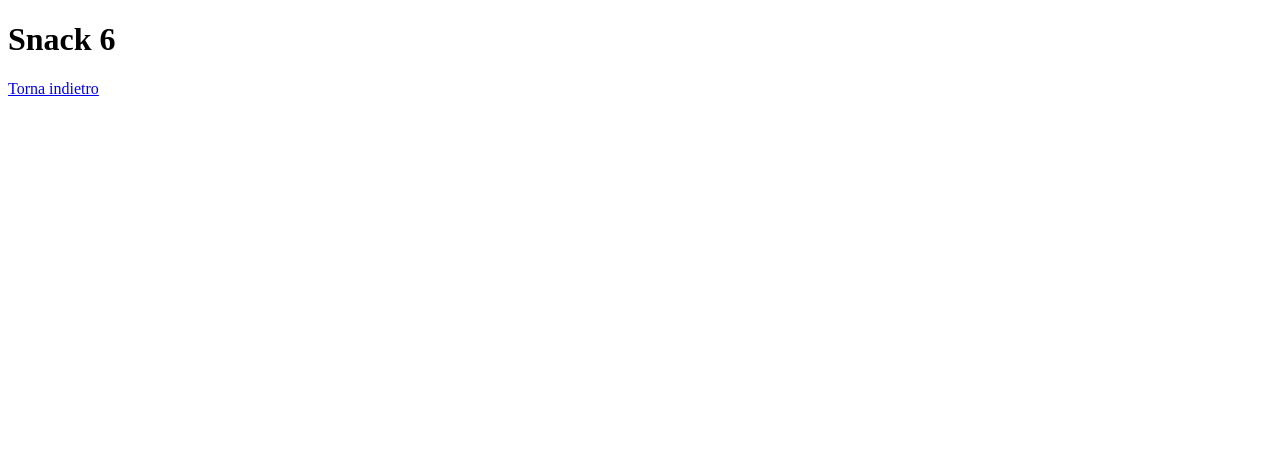
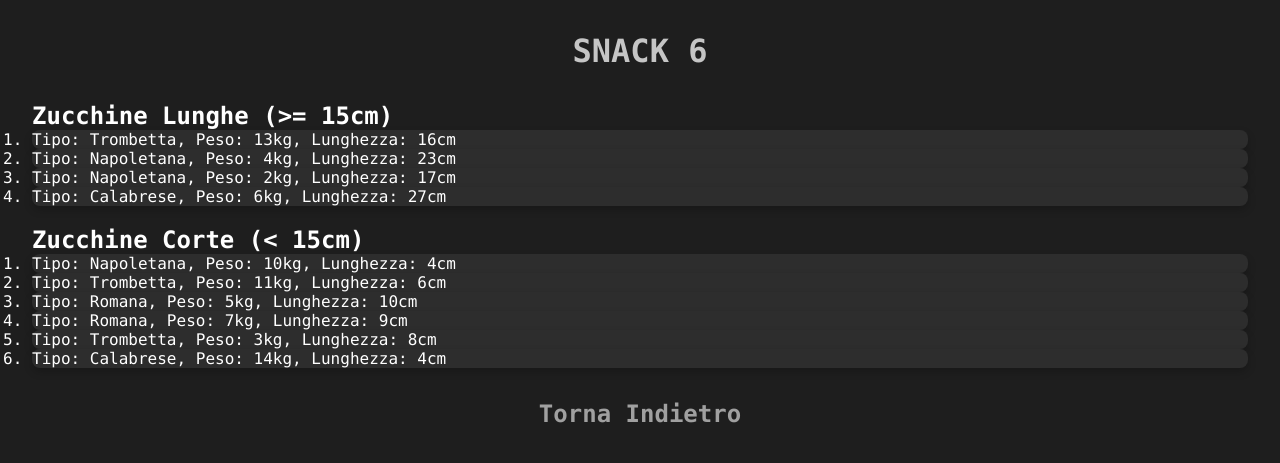
Before and after one commit to greencode-dev/js-jsnacks-blocco-5, a plain HTML site: page snack-6/index.html in a window 1280 px wide. Drawn offline with Linux system fonts and the light colour scheme.

Commit message:
snack6 completed

```diff
--- a/snack-6/index.html
+++ b/snack-6/index.html
@@ -1,18 +1,19 @@
 <!DOCTYPE html>
 <html lang="en">
-
   <head>
-  <meta charset="UTF-8">
-  <meta name="viewport" content="width=device-width, initial-scale=1.0">
+    <meta charset="UTF-8" />
+    <meta name="viewport" content="width=device-width, initial-scale=1.0" />
     <title>Snack 6</title>
+    <link rel="stylesheet" href="../style.css" />
   </head>
 
   <body>
     <h1>Snack 6</h1>
 
+    <div id="output"></div>
+
     <a href="../index.html">Torna indietro</a>
 
     <script src="script.js"></script>
   </body>
-
 </html>
--- a/snack-6/script.js
+++ b/snack-6/script.js
@@ -12,3 +12,56 @@ const zucchine = [
 ];
 
 // A partire dall'array fornito, crea due array. Uno con le zucchine più lunghe di almeno 15cm. L'altro con le restanti.
+
+const zucchineLunghe = [];
+const zucchineCorte = [];
+
+for (let i = 0; i < zucchine.length; i++) {
+  const zucchina = zucchine[i];
+  if (zucchina.length >= 15) {
+    zucchineLunghe.push(zucchina);
+  } else {
+    zucchineCorte.push(zucchina);
+  }
+}
+
+console.log('Zucchine Lunghe:', zucchineLunghe);
+console.log('Zucchine Corte:', zucchineCorte);
+
+// Stampa in pagina in un unico output i due array di zucchine
+
+const outputDiv = document.getElementById('output');
+
+// Ciclo per le zucchine lunghe
+
+const lungheHeader = document.createElement('h2');
+lungheHeader.textContent = 'Zucchine Lunghe (>= 15cm)';
+outputDiv.appendChild(lungheHeader);
+
+const lungheList = document.createElement('ol');
+for (let i = 0; i < zucchineLunghe.length; i++) {
+  const listItem = document.createElement('li');
+  listItem.textContent = `Tipo: ${zucchineLunghe[i].type}, Peso: ${zucchineLunghe[i].weight}kg, Lunghezza: ${zucchineLunghe[i].length}cm`;
+  lungheList.appendChild(listItem);
+}
+outputDiv.appendChild(lungheList);
+
+// inserisci un spazio tra i due elenchi
+
+const spacer = document.createElement('div');
+spacer.style.height = '20px';
+outputDiv.appendChild(spacer);
+
+// Ciclo per le zucchine corte
+
+const corteHeader = document.createElement('h2');
+corteHeader.textContent = 'Zucchine Corte (< 15cm)';
+outputDiv.appendChild(corteHeader);
+
+const corteList = document.createElement('ol');
+for (let i = 0; i < zucchineCorte.length; i++) {
+  const listItem = document.createElement('li');
+  listItem.textContent = `Tipo: ${zucchineCorte[i].type}, Peso: ${zucchineCorte[i].weight}kg, Lunghezza: ${zucchineCorte[i].length}cm`;
+  corteList.appendChild(listItem);
+}
+outputDiv.appendChild(corteList);
```
Lines whose indentation alone changed are shown as unchanged.
